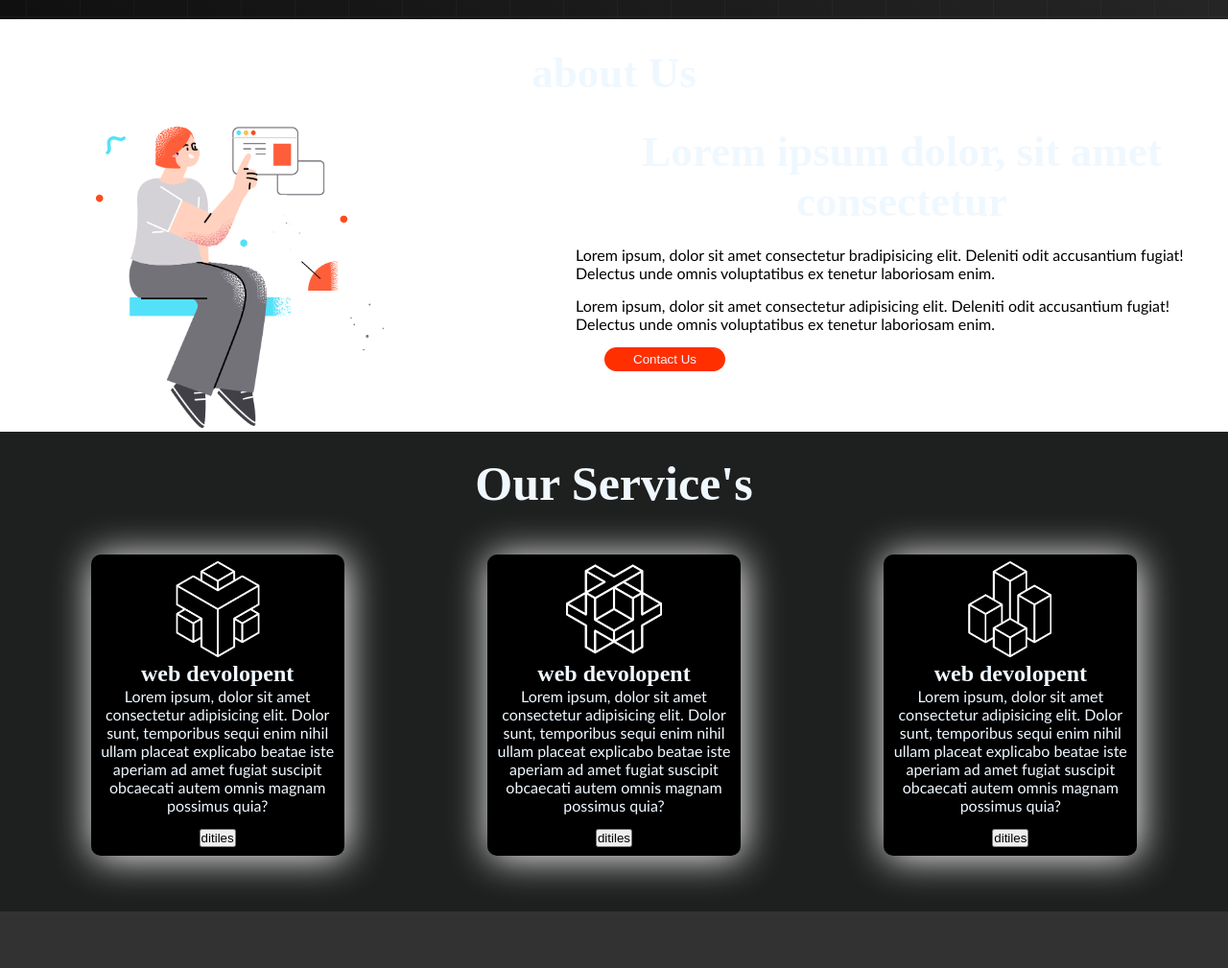
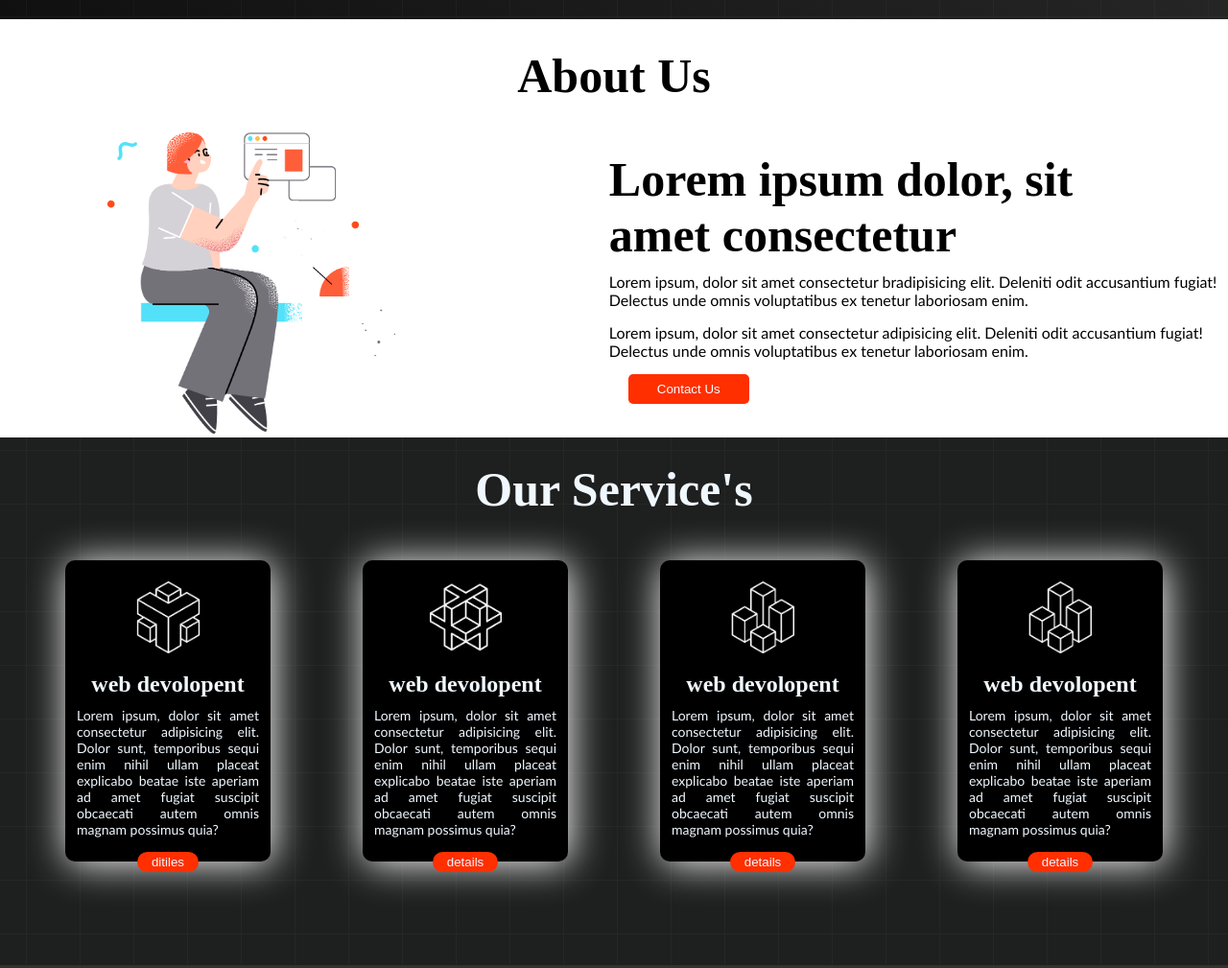
Before and after one commit to Shamimreza82/My-First-github-repo, a plain HTML site: page index.html in a window 1280 px wide. Shown: the part 840-1849 px from the top of the page at 96% size. Drawn offline with Linux system fonts and the light colour scheme.

Commit message:
complate project

```diff
--- a/index.html
+++ b/index.html
@@ -29,21 +29,22 @@
       <section>
          <div class="banner-container">
             <div class="banner-text">
-                <h1>Lorem ipsum dolor sit amet <br>consectetur adipisicing.</h1>
+                <h1 class="head-line">Better design for <br>
+                  your digital products</h1>
                 <p>Lorem ipsum dolor sit amet consectetur, adipisicing elit.  Officia voluptate in, <br>cupiditate debitis iusto nesciunt.</p>
-                <button class="btn">Clieck Hear</button>
+                <button class="btn-top">Clieck Hear</button>
             </div>
              <div class="banner-img">
-                <img src="/images/banner.png" alt="" width="300px">
+                <img src="/images/123.gif" alt="" width="300px">
             </div>
         </div>
       </section>
     <!-- This is about us section -->
       <section>
-      <h1 id="about-us">about Us</h1>
+      <h1 class="about-us">About Us</h1>
       <div class="about-container">
         <div class="about-info">
-          <h1>Lorem ipsum dolor, sit amet consectetur </h1>
+          <h1 class="h1-about">Lorem ipsum dolor, sit <br> amet consectetur </h1>
           <p>Lorem ipsum, dolor sit amet consectetur bradipisicing elit. Deleniti odit accusantium fugiat! <br>Delectus unde omnis voluptatibus ex tenetur laboriosam enim. </p>
           <p>Lorem ipsum, dolor sit amet consectetur adipisicing elit. Deleniti odit accusantium fugiat! <br>Delectus unde omnis voluptatibus ex tenetur laboriosam enim. </p>
           <button class="btn">Contact Us</button>
@@ -60,22 +61,28 @@
 
       <div class="service-container">
         <div class="box">
-          <img src="/icon/0.png" alt="" width="100px">
+          <img class="service-logo" src="/icon/0.png" alt="">
           <h2>web devolopent</h2>
-          <p>Lorem ipsum, dolor sit amet consectetur adipisicing elit. Dolor sunt, temporibus sequi enim nihil ullam placeat explicabo beatae iste aperiam ad amet fugiat suscipit obcaecati autem omnis magnam possimus quia?</p>
+          <p class="service-text">Lorem ipsum, dolor sit amet consectetur adipisicing elit. Dolor sunt, temporibus sequi enim nihil ullam placeat explicabo beatae iste aperiam ad amet fugiat suscipit obcaecati autem omnis magnam possimus quia?</p>
           <button class="sevice">ditiles</button>
         </div>
         <div class="box">
-          <img src="/icon/1.png" alt="" width="100px">
+          <img class="service-logo" src="/icon/1.png" alt="">
           <h2>web devolopent</h2>
-          <p>Lorem ipsum, dolor sit amet consectetur adipisicing elit. Dolor sunt, temporibus sequi enim nihil ullam placeat explicabo beatae iste aperiam ad amet fugiat suscipit obcaecati autem omnis magnam possimus quia?</p>
-          <button class="sevice">ditiles</button>
+          <p class="service-text">Lorem ipsum, dolor sit amet consectetur adipisicing elit. Dolor sunt, temporibus sequi enim nihil ullam placeat explicabo beatae iste aperiam ad amet fugiat suscipit obcaecati autem omnis magnam possimus quia?</p>
+          <button class="sevice">details</button>
         </div>
         <div class="box">
-          <img src="/icon/2.png" alt="" width="100px">
+          <img class="service-logo" src="/icon/2.png" alt="">
           <h2>web devolopent</h2>
-          <p>Lorem ipsum, dolor sit amet consectetur adipisicing elit. Dolor sunt, temporibus sequi enim nihil ullam placeat explicabo beatae iste aperiam ad amet fugiat suscipit obcaecati autem omnis magnam possimus quia?</p>
-          <button class="sevice">ditiles</button>
+          <p class="service-text">Lorem ipsum, dolor sit amet consectetur adipisicing elit. Dolor sunt, temporibus sequi enim nihil ullam placeat explicabo beatae iste aperiam ad amet fugiat suscipit obcaecati autem omnis magnam possimus quia?</p>
+          <button class="sevice">details</button>
+        </div>
+        <div class="box">
+          <img class="service-logo" src="/icon/2.png" alt="">
+          <h2>web devolopent</h2>
+          <p class="service-text">Lorem ipsum, dolor sit amet consectetur adipisicing elit. Dolor sunt, temporibus sequi enim nihil ullam placeat explicabo beatae iste aperiam ad amet fugiat suscipit obcaecati autem omnis magnam possimus quia?</p>
+          <button class="sevice">details</button>
         </div>
       </div>
       </section>
--- a/style/style.css
+++ b/style/style.css
@@ -21,6 +21,21 @@
     margin-left: 450px;
 }
 
+
+.btn {
+    background-color: rgb(255, 47, 0);
+    padding: 8px 30px;
+    border-radius: 5px;
+    border: none;
+    color: rgb(255, 255, 255);
+    cursor: pointer;
+    margin-left: 20px;
+}
+.btn:hover {
+    background-color: #ffffff;
+    color: #000000;
+}
+
 li {
     display: inline-block;
     color: rgb(252, 254, 255);
@@ -30,14 +45,6 @@ li {
     font-family: 'Gill Sans', 'Gill Sans MT', Calibri, 'Trebuchet MS', sans-serif;
 }
 
-.btn{
-    padding: 5px 30px;
-    margin-left: 30px;
-    border-radius: 50px;
-    background-color: rgb(255, 47, 0);
-    color: aliceblue;
-
-}
 
 li:hover {
     color: rgb(255, 47, 0);
@@ -58,29 +65,42 @@ li:hover {
     background-image: url("/images/background.png"), linear-gradient(45deg, #101010,#323232);
 }
 
-h1 {
-    font-size: 45px;
-    margin-bottom: 20px;
-    text-transform: uppercase;
-    color: #101010;
+.head-line {
+    font-size: 60px;
+    color: aliceblue;
+    text-align: left;
+    margin-bottom: 15px;
 }
 p {
     margin-bottom: 15px;
     font-family: 'Gill Sans', 'Gill Sans MT', Calibri, 'Trebuchet MS', sans-serif;
 }
 
-.btn {
-    padding: 5px 30px;
-    margin-left: 30px;
+.btn-top {
+    background-color: rgb(255, 47, 0);
+    padding: 10px 30px;
     border-radius: 50px;
-    background-color: rgb(255, 47, 0);
+    border: none;
     color: aliceblue;
-    border: none;
     cursor: pointer;
+}
+
+.btn-top:hover {
+    background-color: #ffffff;
+    color: #101010;
 }
 
 .btn:hover {
     color: rgb(7, 125, 228);
+    bac
+}
+
+
+/* This is about Section */
+
+.h1-about {
+
+
 }
 
 .about-container {
@@ -89,13 +109,25 @@ p {
     flex-direction: row-reverse;
 }
 
-#about-us {
+.about-us {
     text-align: center;
     margin: 30px;
+    color: #000000;
+    font-size: 50px;
 }
 
 .about-info {
     margin-left: 200px;
+    display:inline-block;
+}
+
+.h1-about {
+    text-align: left;
+    color: rgb(0, 0, 0);
+    font-size: 50px;
+    font-weight: 900;
+    margin-top: 20px;
+    margin-bottom: 10px;
 }
 
 .about-photo {
@@ -106,7 +138,7 @@ p {
 /* This is a Our servish sectiomn  */
 
 .box {
-    width: 250px;
+    width: 200px;
     height: 300px;
     background-color: black;
     text-align: center;
@@ -120,19 +152,36 @@ p {
     display: flex;
     justify-content: space-around;
     padding: 20px;
+}
+.service-logo{
+    padding: 15px;
+    width: 75px;
+}
 
+.service-text {
+    font-size: 14px;
+    text-align: justify;
+    padding: 0 5px 0 5px;
 }
+
+.sevice {
+    background-color: rgb(255, 47, 0);
+    padding: 3px 15px;
+    border-radius: 50px;
+    border: none;
+    color: aliceblue;
+    cursor: pointer;
+}
+.sevice:hover{
+    background-color: #ffffff;
+    color: #101010;
+}
+
 
 .section-3 {
     background-color: rgb(30, 31, 31);
-    height: 500px;
-}
-
-h1{
-    text-align: center;
-    text-transform: none;
-    font-weight: bolder;
-    color: aliceblue;
+    height: 550px;
+    background-image: url(/images/background.png);
 }
 
 .h1 {
@@ -141,6 +190,11 @@ h1{
     text-align: center;
     font-weight: 800;
     padding: 25px;
+
+}
+
+h2 {
+    padding-bottom: 10px;
 }
 
 /* This is footer Section */
@@ -175,6 +229,7 @@ h4 {
 hr {
  margin-left: 100px;
  margin-right: 100px;
+ bro
 
 }
 .foot0,hr{
```
Also changed, not shown: images/123.gif (added), 1 other file.
